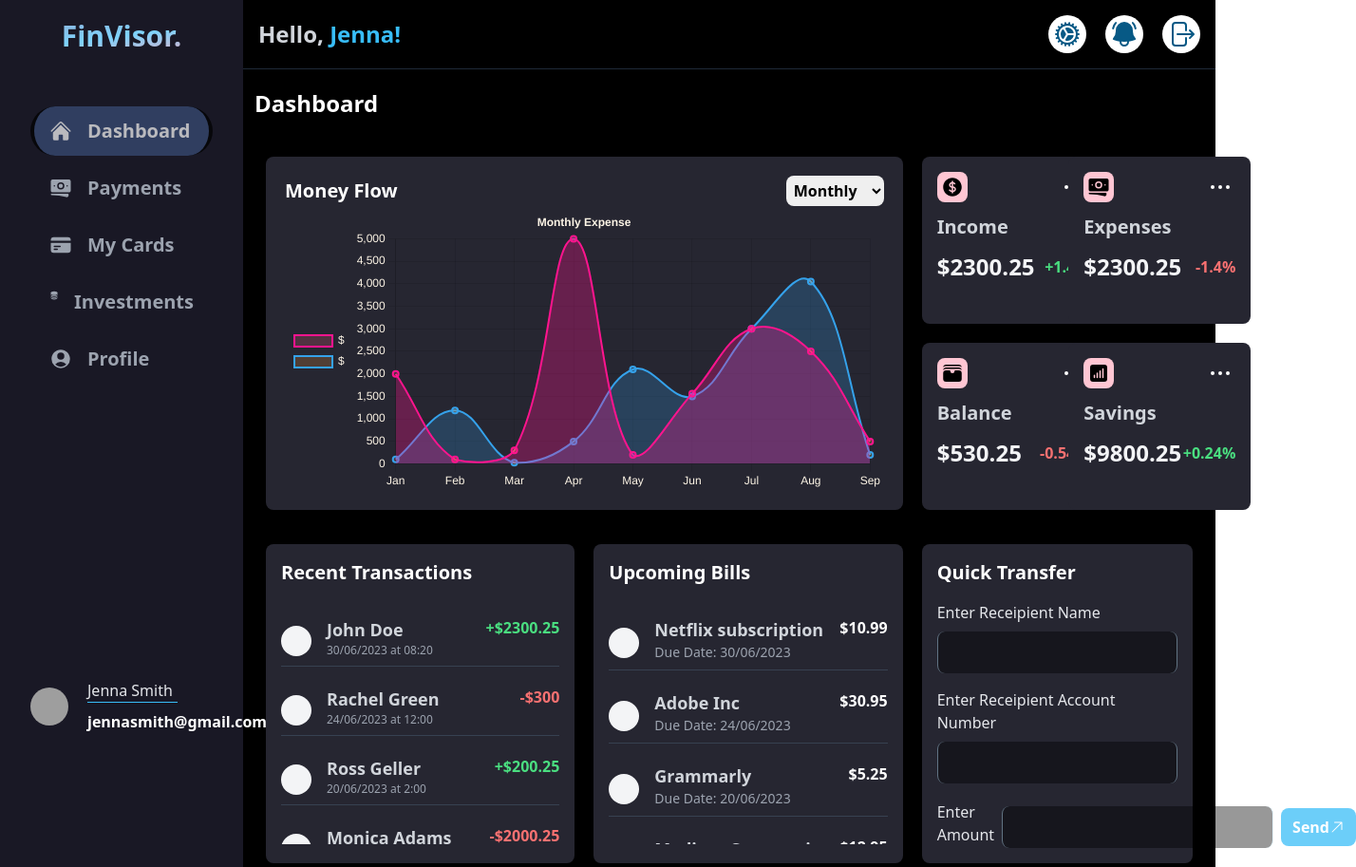
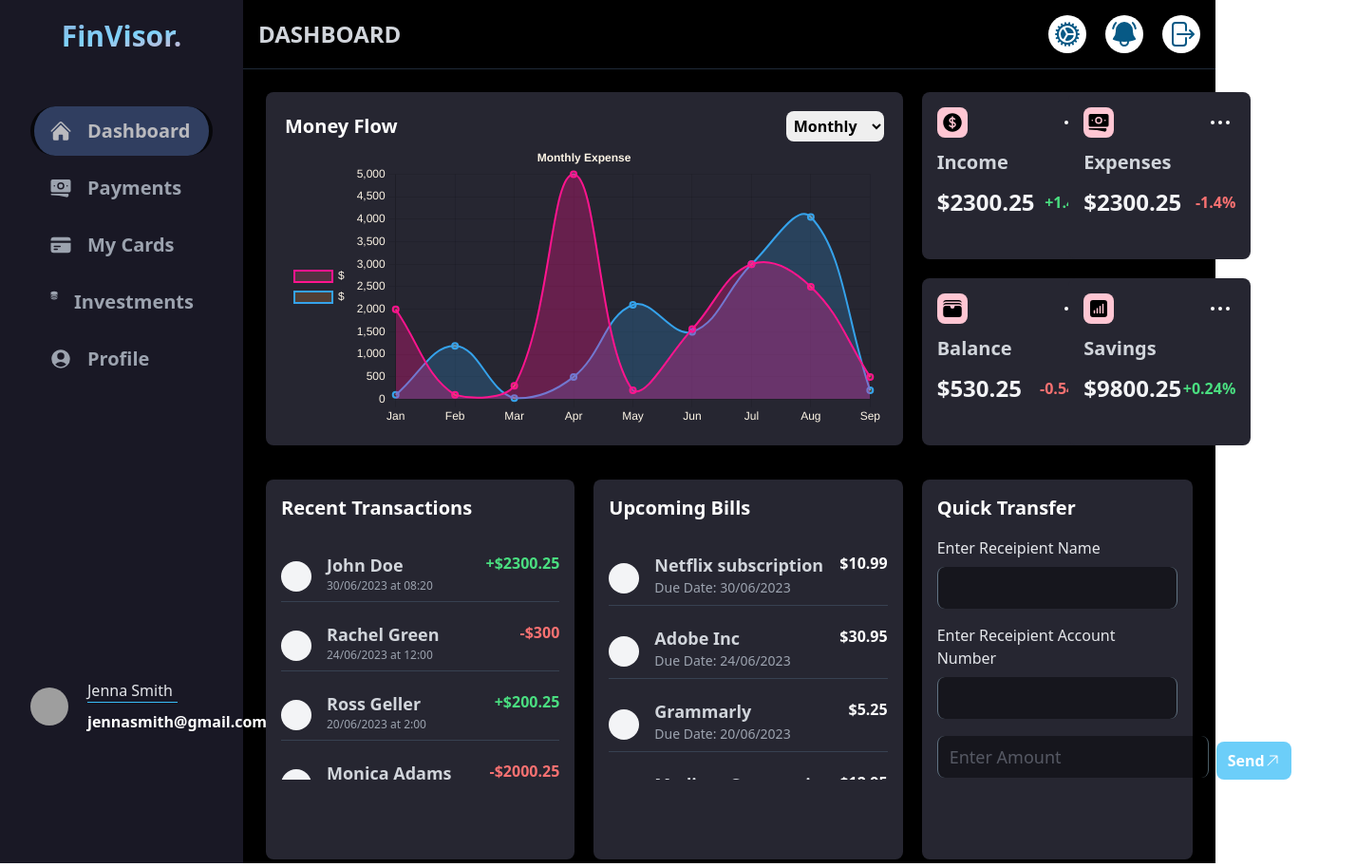
Before and after one commit to TechAtikiN/FinVisor, a Next.js app: page / in a window 1280 px wide. Shown: the whole page at 95% size, 1428 px wide, since content can reach past the window. Built offline with nearby package versions, Linux system fonts and the light colour scheme; grey boxes are pictures that could not be loaded.

Commit message:
feat: minor changes in layout

```diff
--- a/app/page.tsx
+++ b/app/page.tsx
@@ -6,7 +6,6 @@ import Image from 'next/image'
 export default function Home() {
   return (
     <>
-      <p className='text-2xl my-5 mx-3 font-semibold'>Dashboard</p>
       <div className='grid grid-cols-3 gap-x-5 gap-y-2 m-1'>
 
         {/* money flow */}
@@ -47,8 +46,7 @@ export default function Home() {
             </div>
 
             <div className='flex space-x-2 items-center space-y-2'>
-              <label className='pay-label' htmlFor=''>Enter Amount</label>
-              <input className='pay-input' type='text' />
+              <input className='pay-input' type='text' placeholder='Enter Amount' />
               <button className='px-3 py-2 flex justify-center items-center rounded-lg text-white font-semibold bg-sky-400 w-40 animate-pulse'>Send<ArrowUpRightIcon className='h-4 text-white font-extrabold w-4' /></button>
             </div>
           </div>
--- a/components/dashboard/RecentTransactions.tsx
+++ b/components/dashboard/RecentTransactions.tsx
@@ -2,7 +2,7 @@ import { recentTransactions } from '@/utils/dashboardData'
 
 const RecentTransactions = () => {
   return (
-    <div className='ml-5 w-full mt-2 bg-[#262631] rounded-lg p-4'>
+    <div className='ml-5 w-full h-[400px] mt-2 bg-[#262631] rounded-lg p-4'>
       <p className='text-xl text-left font-semibold pb-3'>Recent Transactions</p>
       <div className='h-[260px] overflow-x-hidden overflow-y-scroll'>
         {recentTransactions.map((transaction, index) => (
--- a/components/globals/AppBar.tsx
+++ b/components/globals/AppBar.tsx
@@ -1,9 +1,21 @@
-import { ArrowRightOnRectangleIcon, BellAlertIcon, CogIcon } from "@heroicons/react/24/solid"
+'use client'
+// named imports
+import { ArrowRightOnRectangleIcon, BellAlertIcon, CogIcon } from '@heroicons/react/24/solid'
+import { usePathname } from 'next/navigation'
+import path from 'path'
+import { useEffect, useState } from 'react'
 
 const AppBar = () => {
+  const [currentTab, setCurrentTab] = useState('')
+  let pathname = usePathname()
+
+  useEffect(() => {
+    pathname === '/' ? setCurrentTab('DASHBOARD') : setCurrentTab(pathname.split('/')[1].toUpperCase())
+  }, [pathname])
+
   return (
     <div className='flex text-gray-300 justify-between p-4 items-center border-b-[1px] border-gray-800'>
-      <p className='text-2xl font-bold'>Hello, <span className='text-sky-400'>Jenna!</span></p>
+      <p className='text-2xl font-bold'>{currentTab}</p>
       <div className='flex items-center justify-end space-x-5'>
         {/* <input type='text' placeholder='Search' className='bg-[#262631] focus:outline-none px-4 w-96 py-3 text-white font-bold rounded-2xl' /> */}
         <CogIcon className='h-10 w-10 hover:cursor-pointer text-sky-800 hover:text-sky-400 p-1 rounded-full bg-white' />
```
